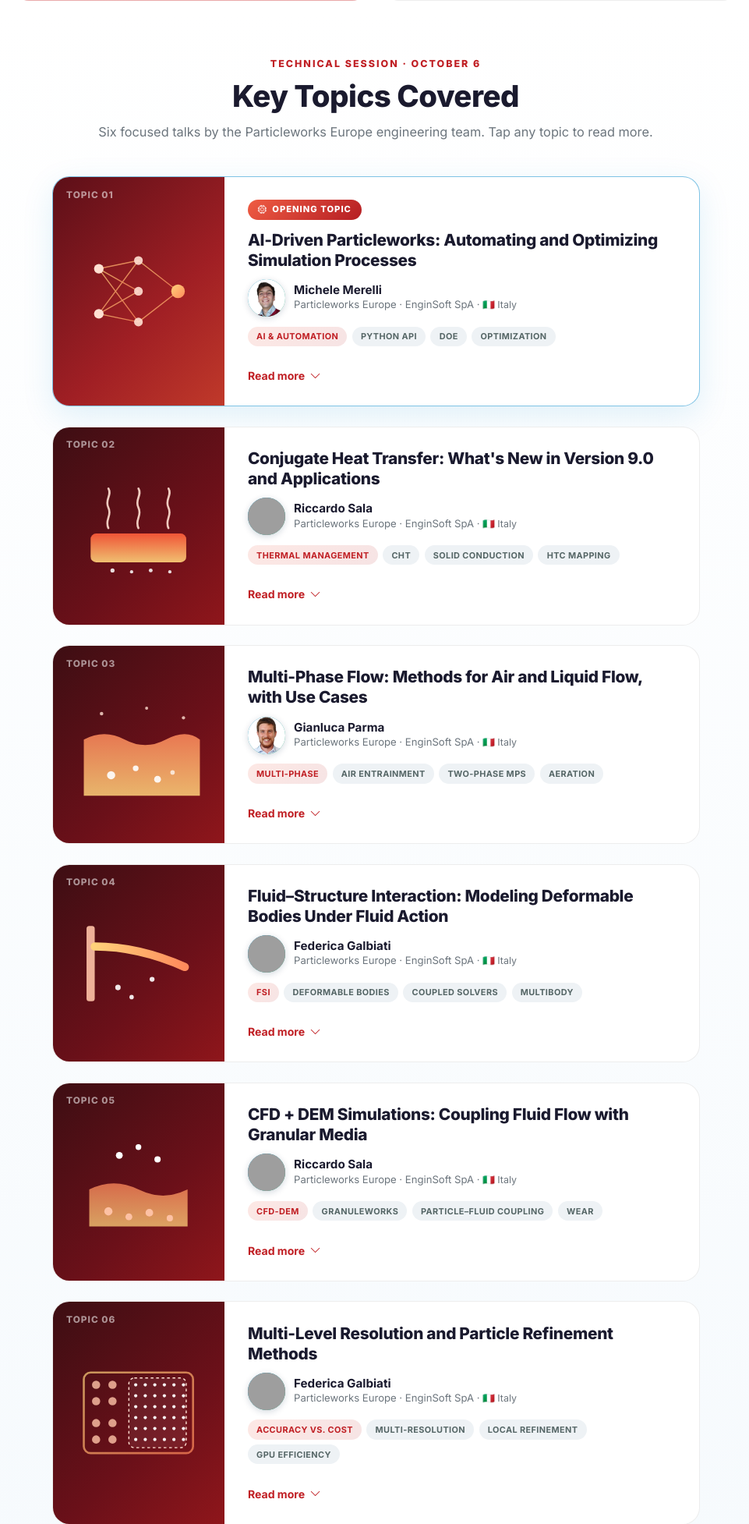
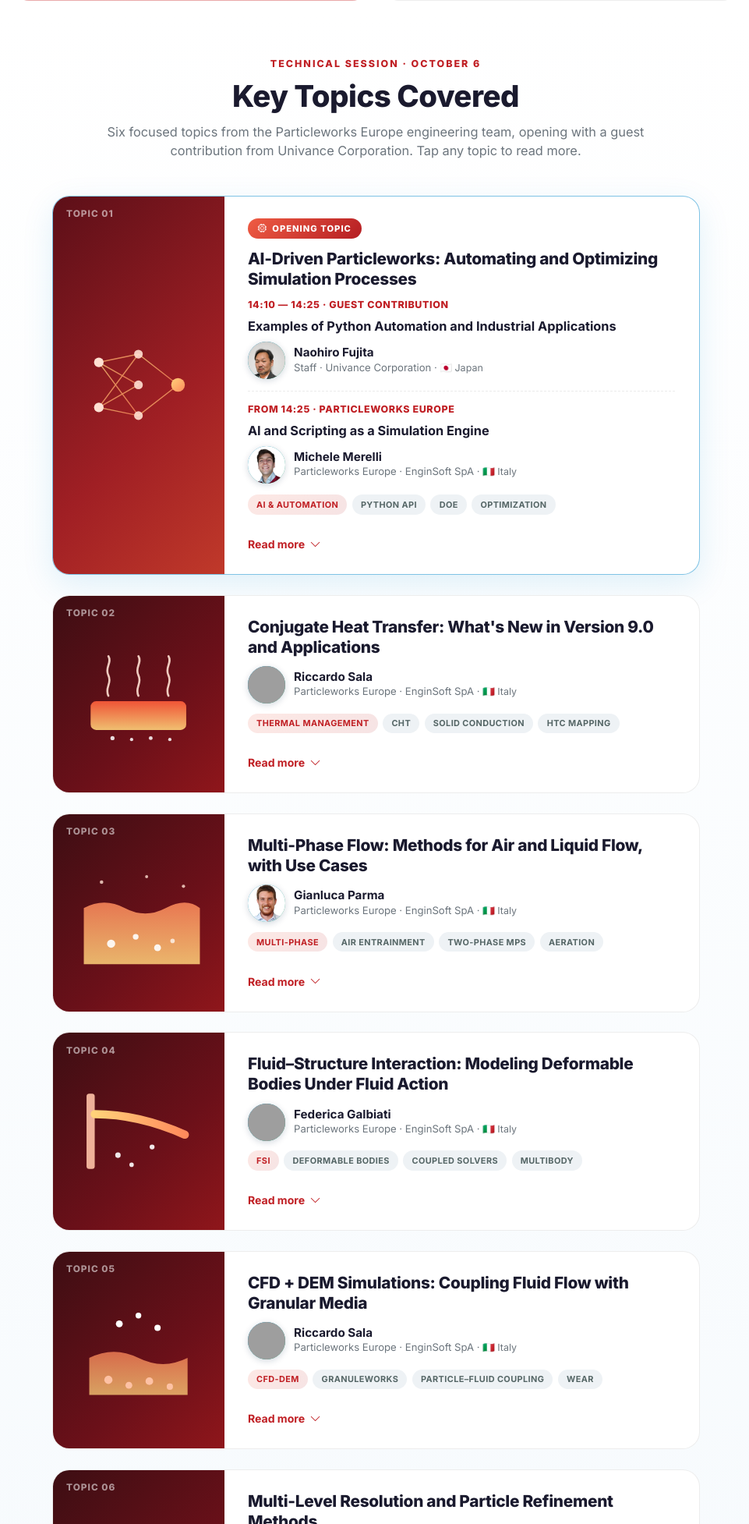
Before and after one commit to micmer-git/pw-website, a PHP site: page /experience/workshop.php in a window 1280 px wide. Shown: the part 1010-2964 px from the top of the page at 78% size, without its empty margins (158-1119 px from the left). Run offline with PHP 8.4, Linux system fonts and the light colour scheme; grey boxes are pictures that could not be loaded.

Commit message:
experience/2026: Univance guest slot opens the Oct 6 AI session
Topic 01 (AI-Driven Particleworks) becomes a two-segment session on the
October 6 Technical Session page: Naohiro Fujita (Univance Corporation, JP)
speaks 14:10 - 14:25 on "Examples of Python Automation and Industrial
Applications", before Michele Merelli's part (from 14:25).

- two .kn-seg blocks with their own time label, sub-title and speaker row
- CSS: dashed separator between segments (.kn-seg + .kn-seg) and .seg-h
- abstract gains a paragraph on the Univance contribution; the credit line
  becomes "Speakers:" with both names
- section intro mentions the guest contribution; still 6 topics, no renumbering
- .html twin regenerated byte-identical; CHECKS.md + AGENT_HANDOFF.md updated

Agent: claude

Co-Authored-By: Claude Opus 5 (1M context) <noreply@anthropic.com>
Claude-Session: https://claude.ai/code/session_013SmHqfjRUP3xAnbRCMhTG5

```diff
--- a/experience/workshop.php
+++ b/experience/workshop.php
@@ -129,6 +129,8 @@
     .kbadge { display:inline-flex; align-items:center; gap:0.4rem; background: var(--ev-accent); color:#fff; font-size:0.7rem; font-weight:800; letter-spacing:1px; text-transform:uppercase; padding:0.3rem 0.8rem; border-radius:50px; margin-bottom:0.8rem; }
     .kn-seg { margin-bottom:0.9rem; }
     .kn-seg-title { font-size:0.78rem; font-weight:800; letter-spacing:0.6px; text-transform:uppercase; color:var(--ev-crimson); margin-bottom:0.45rem; }
+    .kn-seg + .kn-seg { border-top:1px dashed rgba(0,0,0,0.08); padding-top:0.9rem; }
+    .seg-h { font-size:1.02rem; font-weight:700; line-height:1.3; color:var(--pw-dark); margin:0 0 0.55rem; }
 
     /* CTA */
     .cta-final { padding:4.5rem 0; background: linear-gradient(135deg, rgba(217,80,63,0.90), rgba(143,22,27,0.95)), url('../images/experience2026/theme-bg.jpg') center/cover no-repeat; position:relative; overflow:hidden; }
@@ -244,7 +246,7 @@
       <div class="sec-head">
         <div class="kick">Technical Session · October 6</div>
         <h2>Key Topics Covered</h2>
-        <p>Six focused talks by the Particleworks Europe engineering team. Tap any topic to read more.</p>
+        <p>Six focused topics from the Particleworks Europe engineering team, opening with a guest contribution from Univance Corporation. Tap any topic to read more.</p>
       </div>
 
       <div class="row justify-content-center">
@@ -275,18 +277,34 @@
               <div class="talk-body">
                 <span class="kbadge"><i class="bi bi-cpu"></i> Opening topic</span>
                 <h3>AI-Driven Particleworks: Automating and Optimizing Simulation Processes</h3>
-                <div class="speaker">
-                  <div class="avatar"><img src="../images/team/MicheleMerelli.png" alt="Michele Merelli" loading="lazy"></div>
-                  <div><div class="nm">Michele Merelli</div><div class="rl">Particleworks Europe · EnginSoft SpA · <span class="flag">🇮🇹 Italy</span></div></div>
+
+                <div class="kn-seg">
+                  <div class="kn-seg-title">14:10 — 14:25 · Guest contribution</div>
+                  <h4 class="seg-h">Examples of Python Automation and Industrial Applications</h4>
+                  <div class="speaker">
+                    <div class="avatar"><img src="../images/experience2026/naohiro-fujita.jpg" alt="Naohiro Fujita" loading="lazy"></div>
+                    <div><div class="nm">Naohiro Fujita</div><div class="rl">Staff · Univance Corporation · <span class="flag">🇯🇵 Japan</span></div></div>
+                  </div>
                 </div>
+
+                <div class="kn-seg">
+                  <div class="kn-seg-title">From 14:25 · Particleworks Europe</div>
+                  <h4 class="seg-h">AI and Scripting as a Simulation Engine</h4>
+                  <div class="speaker">
+                    <div class="avatar"><img src="../images/team/MicheleMerelli.png" alt="Michele Merelli" loading="lazy"></div>
+                    <div><div class="nm">Michele Merelli</div><div class="rl">Particleworks Europe · EnginSoft SpA · <span class="flag">🇮🇹 Italy</span></div></div>
+                  </div>
+                </div>
+
                 <div class="talk-tags">
                   <span class="chip chip-theme">AI &amp; automation</span>
                   <span class="chip chip-method">Python API</span><span class="chip chip-method">DoE</span><span class="chip chip-method">Optimization</span>
                 </div>
                 <div class="abs">
-                  <p>Simulation is moving from a single-run activity to an automated, data-generating process. This talk shows how AI and scripting turn Particleworks into an engine that runs, monitors and post-processes itself — from parametric setup and design-of-experiments to automatic reporting.</p>
+                  <p>The session opens with the user's point of view. Naohiro Fujita (Univance Corporation) presents concrete examples of Python automation around Particleworks — scripted set-up, batch execution and post-processing — and the industrial cases where that automation has changed how the analysis work is organised.</p>
+                  <p>Simulation is moving from a single-run activity to an automated, data-generating process. The second part shows how AI and scripting turn Particleworks into an engine that runs, monitors and post-processes itself — from parametric setup and design-of-experiments to automatic reporting.</p>
                   <p>We look at where AI genuinely adds value in a meshless CFD workflow: driving parametric studies, accelerating the exploration of the design space, extracting the right quantities from large result sets, and connecting simulation output to the engineering decisions that follow.</p>
-                  <div class="authors"><b>Speaker:</b> Michele Merelli — Particleworks Europe / EnginSoft SpA, IT</div>
+                  <div class="authors"><b>Speakers:</b> Naohiro Fujita — Univance Corporation, JP · Michele Merelli — Particleworks Europe / EnginSoft SpA, IT</div>
                 </div>
                 <button class="toggle">Read more <i class="bi bi-chevron-down"></i></button>
               </div>
```
Also changed, not shown: AGENT_HANDOFF.md (+15 -0 lines), CHECKS.md (+32 -0 lines), experience/workshop.html (+24 -6 lines).
